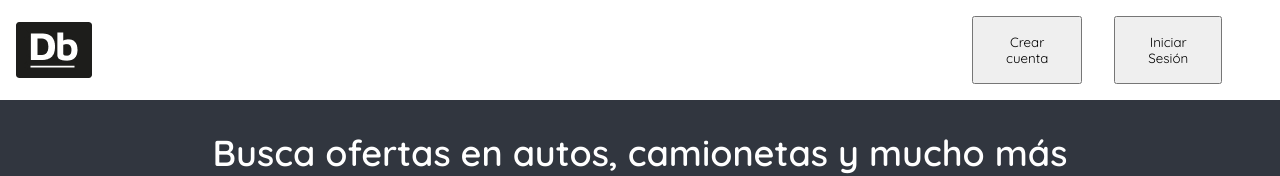
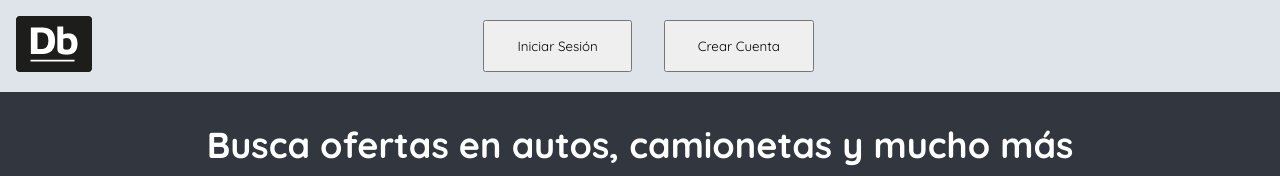
Before and after one commit to tomascaceres14/easyrides, a React (Create React App) app in the folder FrontEnd/proyecto-integrador/: page / in a window 1280 px wide. Shown: the top 176 px of the page. Built offline with nearby package versions, Linux system fonts and the light colour scheme.

Commit message:
Se agrega enrutado y useLocation en botones de inicar sesion y crear cuenta

```diff
--- a/FrontEnd/proyecto-integrador/package.json
+++ b/FrontEnd/proyecto-integrador/package.json
@@ -12,6 +12,7 @@
     "@testing-library/react": "^13.3.0",
     "@testing-library/user-event": "^13.5.0",
     "date-fns": "^2.29.1",
+    "formik": "^2.2.9",
     "react": "^18.2.0",
     "react-calendar": "^3.7.0",
     "react-date-range": "^1.4.0",
@@ -19,6 +20,7 @@
     "react-dom": "^18.2.0",
     "react-icons": "^4.4.0",
     "react-router": "^6.3.0",
+    "react-router-dom": "^6.3.0",
     "react-scripts": "^2.1.3",
     "react-select": "^5.4.0",
     "web-vitals": "^2.1.4"
--- a/FrontEnd/proyecto-integrador/src/App.js
+++ b/FrontEnd/proyecto-integrador/src/App.js
@@ -1,24 +1,24 @@
-import './App.css';
-import React from 'react';
-//import { Login } from "./Paginas/Login/Login.jsx"
-// import Registro  from "./Paginas/Registro/Registro.jsx"
-import { Home } from './Paginas/Home/Home';
-import { BrowserRouter, Route,Routes } from "react-router-dom";
-import Header from './Paginas/Home/Header/Header';
-import Footer from './Paginas/Home/Footer/Footer';
+import "./App.css";
+import React from "react";
+import { Login } from "./Paginas/Login/Login.js";
+import Registro from "./Paginas/Registro/Registro.js";
+import { Home } from "./Paginas/Home/Home";
+import { BrowserRouter, Route, Routes } from "react-router-dom";
+import Header from "./Paginas/Home/Header/Header";
+import Footer from "./Paginas/Home/Footer/Footer";
 
 function App() {
   return (
-    <div className='App'>
-      {/* <BrowserRouter>
-         <Header />
-          <Routes>
-            <Route path="/" element={<Home />} />
-          </Routes>
-          <Footer />
-      </BrowserRouter> */}
-        <Home />
-
+    <div className="App">
+      <BrowserRouter>
+        <Header />
+        <Routes>
+          <Route path="/" element={<Home />} />
+          <Route path="/login" element={<Login />} />
+          <Route path="/registro" element={<Registro />} />
+        </Routes>
+        <Footer />
+      </BrowserRouter>
     </div>
   );
 }
--- a/FrontEnd/proyecto-integrador/src/Paginas/Home/Buscador/Buscador.js
+++ b/FrontEnd/proyecto-integrador/src/Paginas/Home/Buscador/Buscador.js
@@ -26,7 +26,6 @@ function  Buscador(){
     <div className="buscador">
       <h1>Busca ofertas en autos, camionetas y mucho más</h1>
       <div className="buscadores">
-
         <SearchBar />
         <button
           className="buscador-fecha"
@@ -35,9 +34,7 @@ function  Buscador(){
           Buscar Fechas
         </button>
 
-        <button className= "buscador-submit">
-          Buscar
-        </button>
+        <button className="buscador-submit">Buscar</button>
       </div>
       <div className="buscador-calendario">
         {mostrarFechas && (
@@ -46,10 +43,10 @@ function  Buscador(){
             minDate={new Date()}
             onChange={handleSelect}
             editableDateInputs={true}
+            showSelectionPreview={true}
           />
         )}
       </div>
-
     </div>
   );
 };
--- a/FrontEnd/proyecto-integrador/src/Paginas/Home/Header/Header.js
+++ b/FrontEnd/proyecto-integrador/src/Paginas/Home/Header/Header.js
@@ -3,23 +3,70 @@ import React from 'react'
 import './Header.css'
 import logo from "./logo.jpg"
 import {FaBars, FaTimes} from "react-icons/fa"
+import { Link, useLocation } from 'react-router-dom';
 
 
 const Header = () => {
 
   const navRef = useRef()
+  const {pathname} = useLocation();
 
   const mostrarNavBar = () => {
     navRef.current.classList.toggle("responsive-header")
   }
+
+  const mostrarBotones = () => {
+    if(pathname === '/registro') {
+      return (
+        <>
+          <Link to="/login">
+            <button className="header-derecha-boton sesion">
+              Iniciar Sesión
+            </button>
+          </Link>
+        </>
+      );
+    }
+    if (pathname === "/login") {
+      return (
+        <>
+          <Link to="/registro">
+            <button
+              className="header-derecha-boton cuenta"
+              onClick={mostrarBotones}
+            >
+              Crear cuenta
+            </button>
+          </Link>
+        </>
+      );
+    }
+    if (pathname === "/") {
+      return (
+        <>
+          <Link to="/login">
+            <button className="header-derecha-boton sesion">
+              Iniciar Sesión
+            </button>
+          </Link>
+          <Link to="/registro">
+            <button className="header-derecha-boton sesion">
+              Crear Cuenta
+            </button>
+          </Link>
+        </>
+      );
+    }
+  }
   return (
     <header className="header">
-      <img className="header-logo" src={logo} alt="logo" />
+      <Link to="/"><img className="header-logo" src={logo} alt="logo" /></Link>
       <nav ref={navRef} className="header-derecha">
-        <button className="header-derecha-boton cuenta">Crear cuenta</button>
-        <button className="header-derecha-boton sesion">Iniciar Sesión</button>
+        {/* <Link to="/registro"><button className="header-derecha-boton cuenta" onClick={mostrarBotones}>Crear cuenta</button></Link>
+        <Link to="/login"><button className="header-derecha-boton sesion">Iniciar Sesión</button></Link> */}
+        {mostrarBotones()}
         {/* botones para mobile */}
-        <button
+         <button
           className="header-boton header-cerrar-boton"
           onClick={mostrarNavBar}
         >
--- a/FrontEnd/proyecto-integrador/src/Paginas/Home/Home.js
+++ b/FrontEnd/proyecto-integrador/src/Paginas/Home/Home.js
@@ -9,11 +9,11 @@ import Footer from './Footer/Footer'
 export const Home = () => {
   return (
     <div>
-      <Header />
+      {/* <Header /> */}
       <Buscador />
       <Cards />
       <Listado />
-      <Footer />
+      {/* <Footer /> */}
     </div>
 
   )
```
Also changed, not shown: FrontEnd/proyecto-integrador/src/Paginas/Home/Categorias/Item.css (deleted, +0 -20 lines), FrontEnd/proyecto-integrador/src/Paginas/Home/Categorias/Item.js (deleted, +0 -16 lines), FrontEnd/proyecto-integrador/src/Paginas/Login/Login.js (renamed from FrontEnd/proyecto-integrador/src/Paginas/Login/Login.jsx), FrontEnd/proyecto-integrador/src/Paginas/Registro/Registro.js (renamed from FrontEnd/proyecto-integrador/src/Paginas/Registro/Registro.jsx), 1 other file (tests, documents, lock files or other folders). Lines whose indentation alone changed are shown as unchanged.
